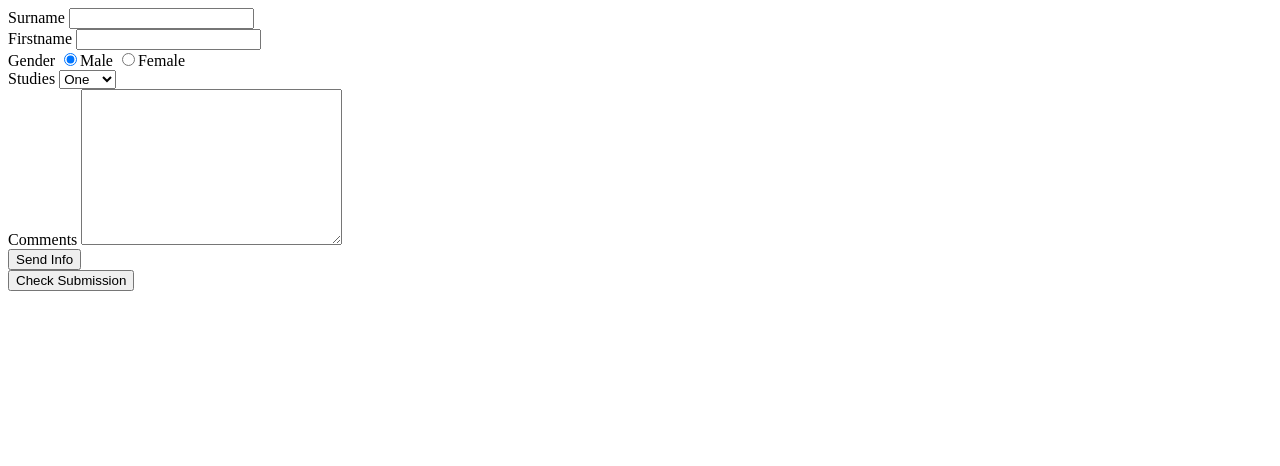
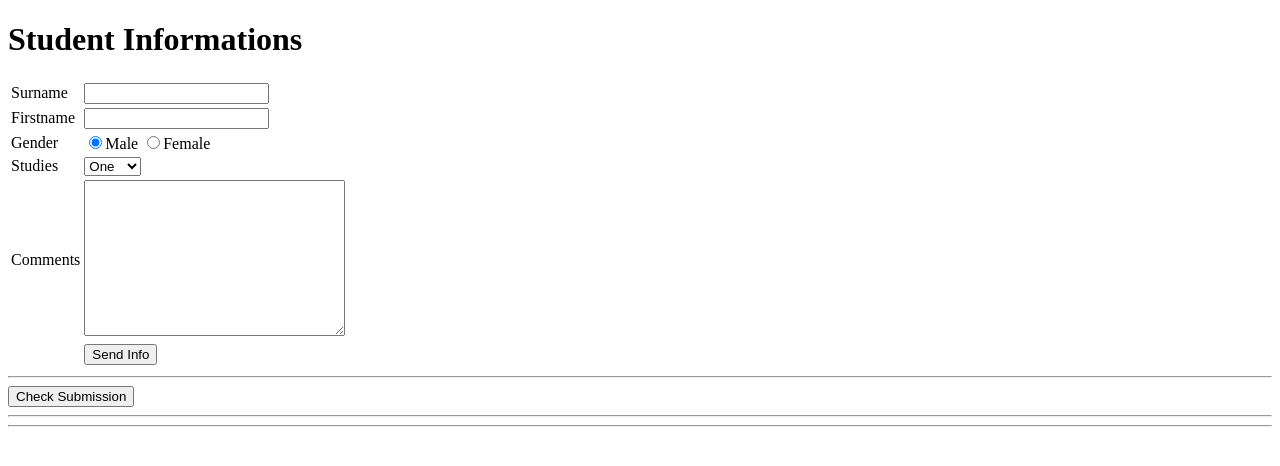
Before and after one commit to antony56/Webdev-auebCourse, a plain HTML site: page chapter1-html/studentsForm.html in a window 1280 px wide. Drawn offline with Linux system fonts and the light colour scheme.

Commit message:
Students Form Table Version

```diff
--- a/chapter1-html/studentsForm.html
+++ b/chapter1-html/studentsForm.html
@@ -8,7 +8,64 @@
 </head>
 <body>
 
-<form>
+
+
+
+    <h1>Student Informations</h1>
+    <form>
+        <table>
+        <tr>
+            <td><label for="Surname" >Surname</label></td>
+            <td><input type="text" id="Surname"></td>
+        </tr>
+
+        <tr>
+            <td><label for="Firstname">Firstname</label></td>
+            <td><input type="text" id="Firstname"></td>
+        </tr>
+
+        <tr>
+            <td><label for="gender">Gender</label></td>
+            <td>
+
+                <input type="radio" name="gender" id="male" checked><label for="male">Male</label>
+<input type="radio" name="gender" id="female"><label for="female">Female</label>
+            </td>
+        </tr>
+
+        <tr>
+            <td><label for="sudies">Studies</label></td>
+            <td><select name="studies" id="studies">
+                <option value="one">One</option>
+                <option value="two">Two</option>
+                <option value="three">Three</option>
+                <option value="four">Four</option>
+                <option value="five">Five</option>
+
+
+
+                </select></td>
+        </tr>
+
+        <tr>
+            <td><label for="comments">Comments</label></td>
+            <td><textarea name="comments" id="comments" cols="30" rows="10"></textarea></td>
+        </tr>
+
+        <tr>
+            <td></td>
+            <td><button type="submit">Send Info</button></td>
+        </tr>
+
+
+
+
+
+
+
+
+
+<!-- <form>
 <label for="Surname" >Surname</label>
 <input type="text" id="Surname">
 
@@ -41,14 +98,18 @@
 
 <button type="submit">Send Info</button>
 
-<br>
-<button type="button" onclick="console.log('hello random guy')" >Check Submission</button>
-<br>
-
-</form>
+<br> -->
 
 
 
+</table>
+</form>
+<hr>
+<button type="button" onclick="console.log('hello random guy')" >Check Submission</button>
+
+
+<hr>
+<hr>
 
 </body>
 </html>
```
